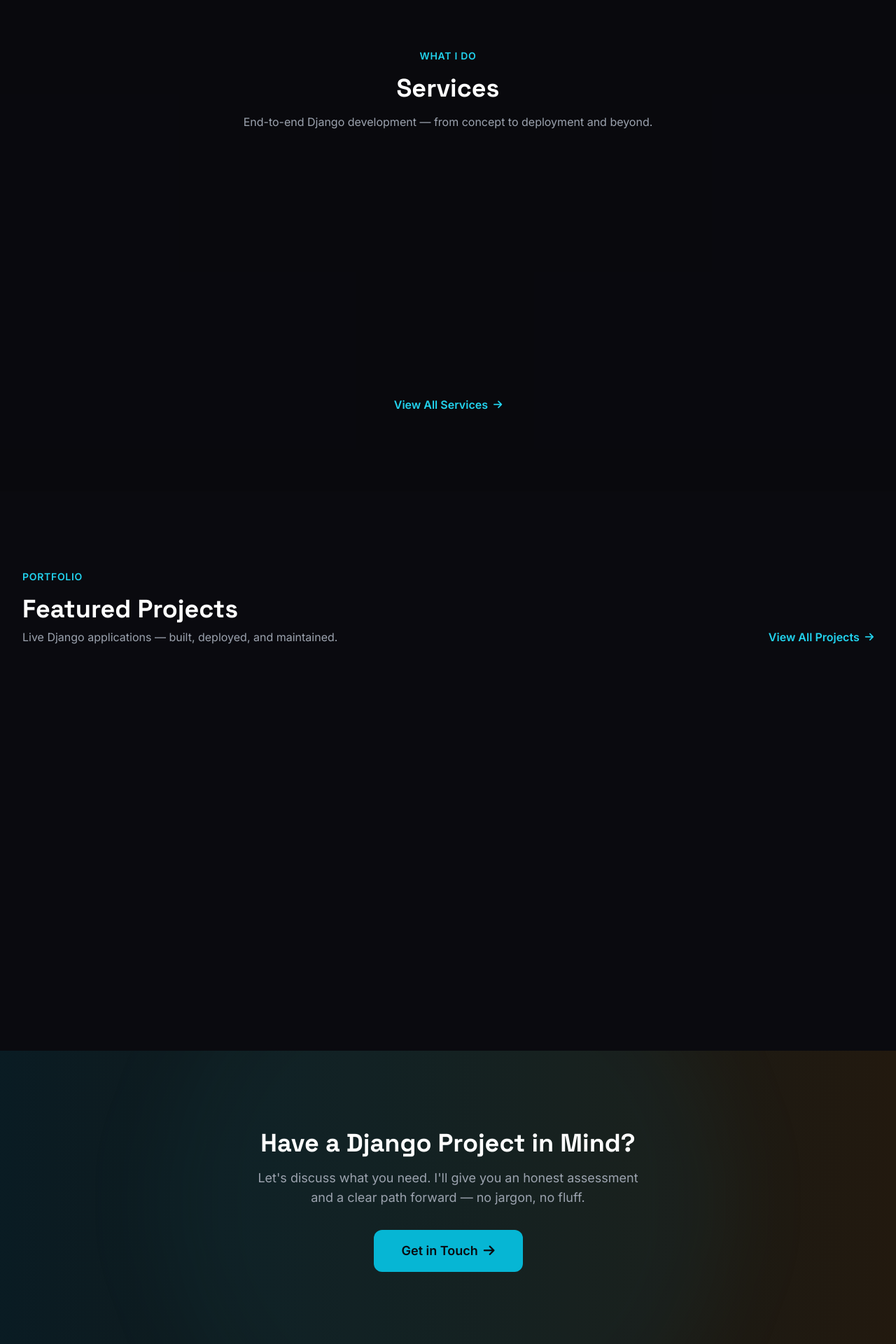
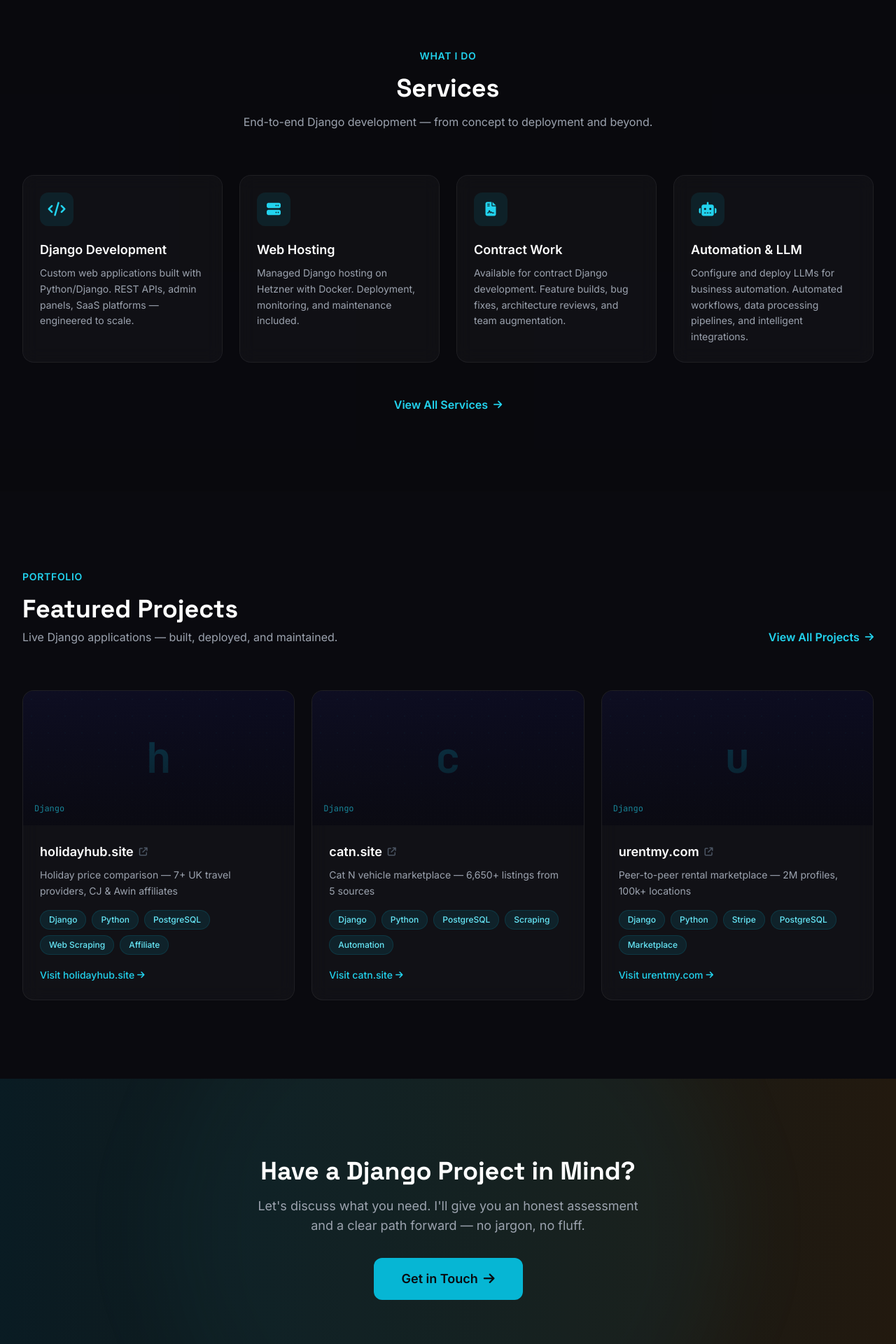
Before and after one commit to Cjbwebdev/cjbwebdev, a Django app: page / in a window 1280 px wide. Shown: the part 883-2803 px from the top of the page at 70% size. Run offline with Django 4.2, Linux system fonts and the light colour scheme; some libraries are stand-ins or nearby versions.

Commit message:
Fix scroll animations (disappearing bug), add explicit Visit Site buttons to portfolio cards

```diff
--- a/static/css/design.css
+++ b/static/css/design.css
@@ -103,3 +103,18 @@
     font-weight: 500;
     border: 1px solid rgba(6, 182, 212, 0.15);
 }
+
+/* ── Scroll animations ────────────────────────────── */
+
+/* Elements start hidden before their animation triggers */
+[data-animate] {
+    opacity: 0;
+    transform: translateY(20px);
+    transition: opacity 0.6s ease-out, transform 0.6s ease-out;
+}
+
+/* Once revealed, they stay visible permanently */
+[data-animate].revealed {
+    opacity: 1;
+    transform: translateY(0);
+}
--- a/static/js/ui.js
+++ b/static/js/ui.js
@@ -67,21 +67,40 @@ function initSmoothScroll() {
     });
 }
 
-// Intersection Observer animations
+// Scroll-triggered reveal animations using IntersectionObserver
 function initAnimations() {
-    if (!('IntersectionObserver' in window)) return;
+    if (!('IntersectionObserver' in window)) {
+        // Fallback: show everything immediately on older browsers
+        document.querySelectorAll('[data-animate]').forEach(el => {
+            el.classList.add('revealed');
+        });
+        return;
+    }
 
     const observer = new IntersectionObserver((entries) => {
         entries.forEach(entry => {
             if (entry.isIntersecting) {
-                entry.target.classList.add('animate-fade-up');
+                // Add a staggered delay based on element index within its section
+                const siblings = entry.target.parentElement
+                    ? entry.target.parentElement.querySelectorAll('[data-animate]')
+                    : [];
+                const idx = Array.from(siblings).indexOf(entry.target);
+                const delay = idx >= 0 ? idx * 100 : 0; // 100ms stagger
+
+                setTimeout(() => {
+                    entry.target.classList.add('revealed');
+                }, delay);
+
+                // Stop watching once revealed — stays visible forever
                 observer.unobserve(entry.target);
             }
         });
-    }, { threshold: 0.1, rootMargin: '0px 0px -50px 0px' });
+    }, {
+        threshold: 0.1,
+        rootMargin: '0px 0px -30px 0px' // Trigger slightly before element enters viewport
+    });
 
     document.querySelectorAll('[data-animate]').forEach(el => {
-        el.style.opacity = '0';
         observer.observe(el);
     });
 }
--- a/templates/pages/home.html
+++ b/templates/pages/home.html
@@ -145,11 +145,14 @@
                         <i class="fa-solid fa-arrow-up-right-from-square text-xs text-gray-600 group-hover:text-accent-400 transition-colors"></i>
                     </div>
                     <p class="text-gray-400 text-sm leading-relaxed mb-4">{{ project.desc }}</p>
-                    <div class="flex flex-wrap gap-2">
+                    <div class="flex flex-wrap gap-2 mb-4">
                         {% for tag in project.tags %}
                         <span class="tech-tag">{{ tag }}</span>
                         {% endfor %}
                     </div>
+                    <span class="inline-flex items-center gap-1 text-accent-400 group-hover:text-accent-300 text-sm font-medium transition-colors">
+                        Visit {{ project.name }} <i class="fa-solid fa-arrow-right text-xs group-hover:translate-x-1 transition-transform"></i>
+                    </span>
                 </div>
             </a>
             {% endfor %}
```
